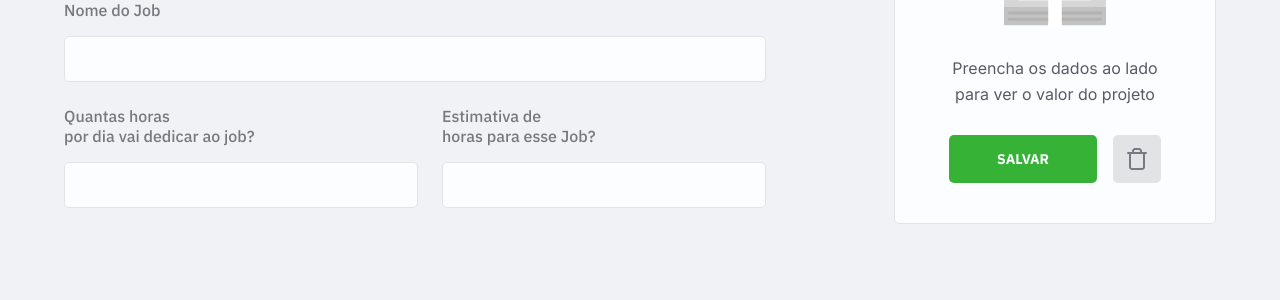
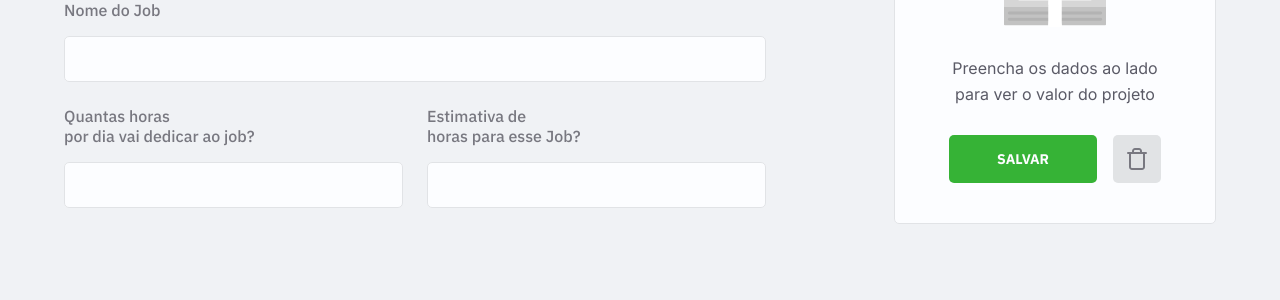
Before and after one commit to FelipePDS/node, a Node server app: page /job in a window 1280 px wide. Shown: the part 243-543 px from the top of the page. Run offline with Node 20, Linux system fonts and the light colour scheme; some libraries are stand-ins or nearby versions.

Commit message:
changing input wrapper

```diff
--- a/03_jobsCalc/public/styles/partials/forms.css
+++ b/03_jobsCalc/public/styles/partials/forms.css
@@ -22,6 +22,10 @@ fieldset .separator {
 form .input-group {
   display: flex;
   margin-top: 1.5rem;
+}
+
+form .input-group .input-wrapper {
+    width: 50%;
 }
 
 form .input-group .input-wrapper + .input-wrapper {
```
